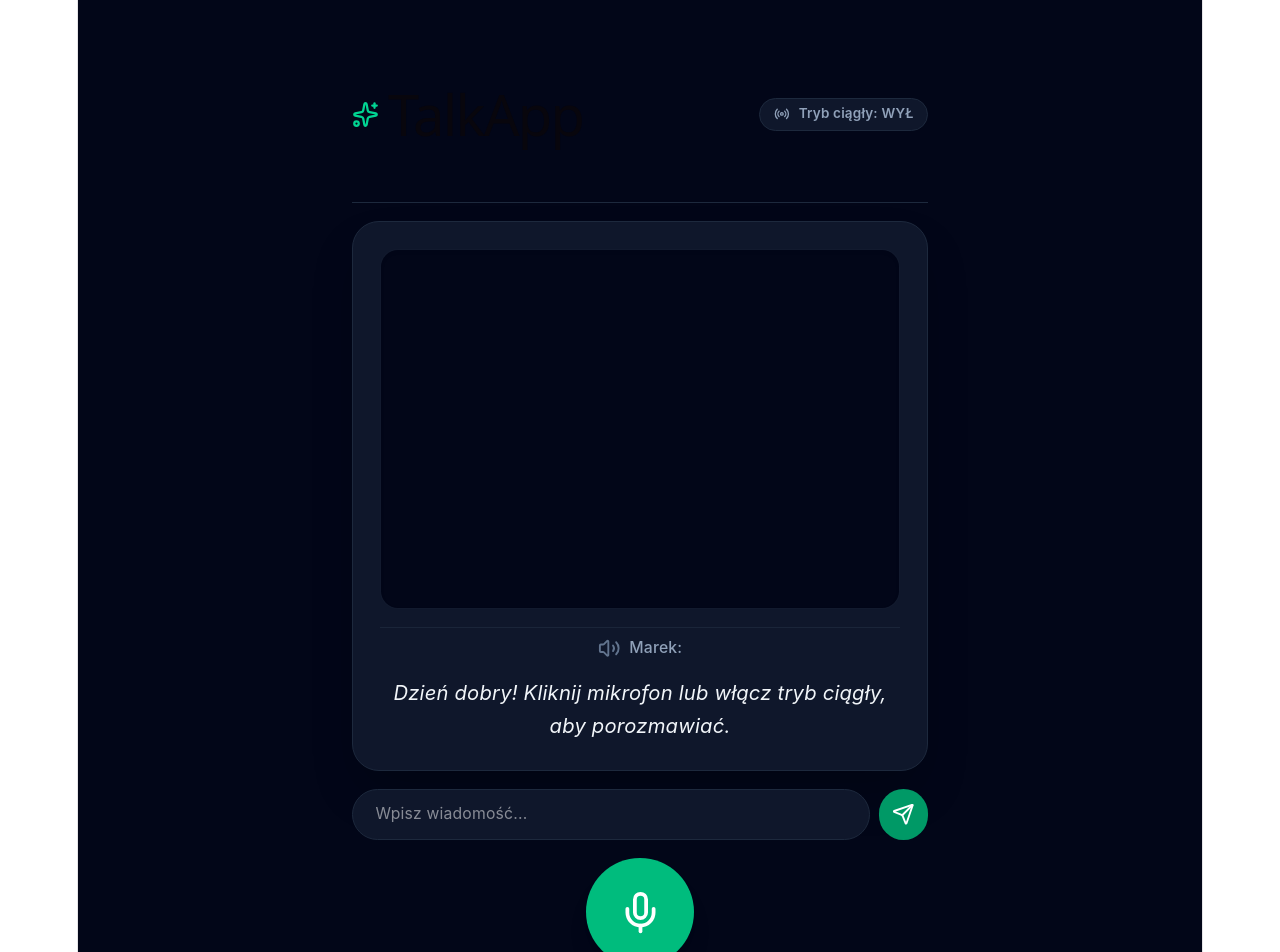
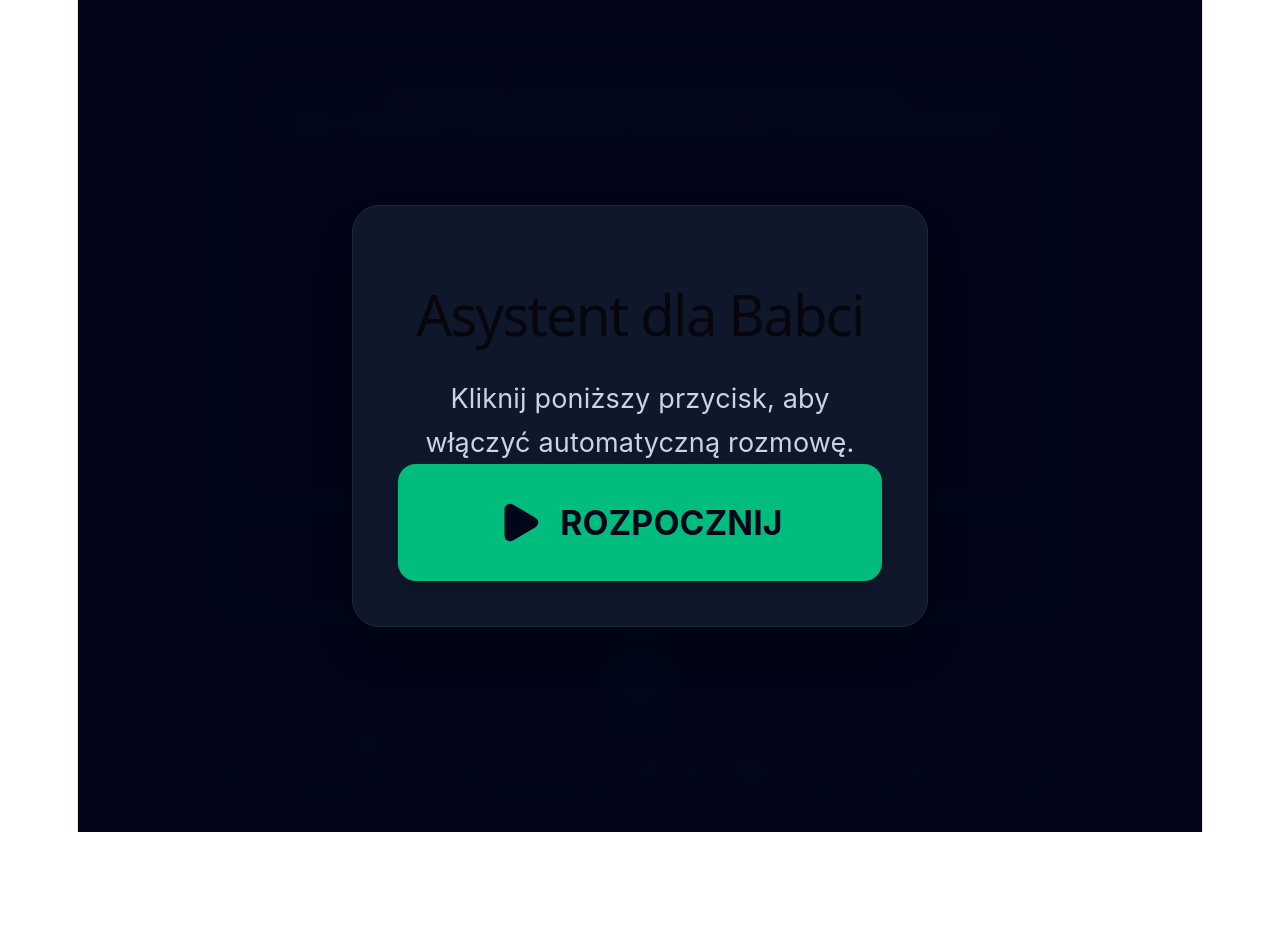
Before and after one commit to Tomaszabc/TalkApp, a React (Vite) app in the folder frontend/: page / in a window 1280 px wide. Shown: the top 952 px of the page. After the commit the page ends 832 px from the top, so only its background shows below. Built offline with nearby package versions, Linux system fonts and the light colour scheme.

Commit message:
simple UI

```diff
--- a/frontend/src/App.tsx
+++ b/frontend/src/App.tsx
@@ -1,21 +1,14 @@
 import React, { useState, useRef, useEffect } from 'react';
-import { Mic, Square, Volume2, Sparkles, Send, Loader2, Radio, User } from 'lucide-react';
+import { Volume2, Mic, Play, Loader2 } from 'lucide-react';
 
 export default function App() {
-  const [isRecording, setIsRecording] = useState(false);
+  const [isStarted, setIsStarted] = useState(false);
   const [isLoading, setIsLoading] = useState(false);
-  const [assistantText, setAssistantText] = useState('Dzień dobry! Kliknij mikrofon lub włącz tryb ciągły, aby porozmawiać.');
+  const [assistantText, setAssistantText] = useState('Dzień dobry! Jestem gotowy do rozmowy.');
   const [userText, setUserText] = useState('');
   const [isSpeaking, setIsSpeaking] = useState(false);
-  const [status, setStatus] = useState('Inicjalizacja awatara...');
-  const [textInput, setTextInput] = useState('');
-
-  // Tryb ciągły (Hands-Free)
-  const [isHandsFree, setIsHandsFree] = useState(false);
-  const isHandsFreeRef = useRef(isHandsFree);
-  useEffect(() => {
-    isHandsFreeRef.current = isHandsFree;
-  }, [isHandsFree]);
+  const [isRecording, setIsRecording] = useState(false);
+  const [status, setStatus] = useState('Ładowanie awatara...');
 
   const mediaRecorderRef = useRef<MediaRecorder | null>(null);
   const audioChunksRef = useRef<Blob[]>([]);
@@ -23,19 +16,16 @@ export default function App() {
   const micAnimationFrameRef = useRef<number | null>(null);
   const silenceStartRef = useRef<number | null>(null);
 
-  // Instancja TalkingHead
   const avatarContainerRef = useRef<HTMLDivElement | null>(null);
   const headRef = useRef<any>(null);
 
   const unlockAudioContext = () => {
-    if (headRef.current?.audioCtx) {
-      if (headRef.current.audioCtx.state === 'suspended') {
-        headRef.current.audioCtx.resume().catch((err: any) => console.warn('Błąd odblokowania AudioContext:', err));
-      }
+    if (headRef.current?.audioCtx && headRef.current.audioCtx.state === 'suspended') {
+      headRef.current.audioCtx.resume().catch(console.warn);
     }
   };
 
-  // Inicjalizacja TalkingHead
+  // 1. Ładowanie Awatara - kontener jest dostępny od razu
   useEffect(() => {
     let isMounted = true;
 
@@ -65,8 +55,8 @@ export default function App() {
 
         if (isMounted) {
           headRef.current = head;
-          setStatus('Gotowy do rozmowy');
-          console.log('✅ Awatar załadowany pomyślnie!', head);
+          setStatus('Naciśnij zielony przycisk, aby rozpocząć');
+          console.log('✅ Awatar gotowy!');
         }
       } catch (err: any) {
         console.error('[AVATAR ERROR]:', err);
@@ -94,9 +84,12 @@ export default function App() {
 
   useEffect(() => cleanupMicContext, []);
 
-  // Odtwarzanie dźwięku i synchronizacja ust
+  // 2. Mowa i synchronizacja ust
   const playBackendTTS = async (text: string) => {
-    if (!text.trim()) return;
+    if (!text.trim()) {
+      restartListeningLater();
+      return;
+    }
 
     try {
       setStatus('Marek przygotowuje odpowiedź...');
@@ -104,103 +97,64 @@ export default function App() {
 
       const response = await fetch('http://127.0.0.1:8000/api/tts', {
         method: 'POST',
-        headers: {
-          'Content-Type': 'application/json'
-        },
+        headers: { 'Content-Type': 'application/json' },
         body: JSON.stringify({ text }),
       });
 
-      if (!response.ok) {
-        const errorText = await response.text();
-        throw new Error(`Błąd HTTP ${response.status}: ${errorText}`);
-      }
-
+      if (!response.ok) throw new Error(`Błąd HTTP ${response.status}`);
       const data = await response.json();
 
-      // DIAGNOSTYKA ODPOWIEDZI BACKENDU
-      console.group('🔍 ODPOWIEDŹ Z BACKENDU (/api/tts)');
-      console.log('Słowa (words):', data.words);
-      console.log('Czasy startu (wtimes):', data.wtimes);
-      console.log('Czasy trwania (wdurations):', data.wdurations);
-      console.log('Długość ciągu Audio (base64 length):', data.audio ? data.audio.length : 0);
+      if (!headRef.current) throw new Error('TalkingHead nie jest zainicjalizowany');
 
-      if (!data.words || data.words.length === 0) {
-        console.error('❌ PROBLEM: Backend przekazał pusta tablicę "words". Usta nie będą się ruszać.');
-      }
-      console.groupEnd();
-
-      if (!headRef.current) {
-        throw new Error('TalkingHead nie jest zainicjalizowany');
-      }
-
-      // base64 -> ArrayBuffer
       const binaryString = window.atob(data.audio);
       const bytes = new Uint8Array(binaryString.length);
-
       for (let i = 0; i < binaryString.length; i++) {
         bytes[i] = binaryString.charCodeAt(i);
       }
 
-      const arrayBuffer = bytes.buffer;
-
-      // AudioContext TalkingHead
       const audioCtx = headRef.current.audioCtx;
-
-      if (!audioCtx) {
-        throw new Error('TalkingHead nie posiada AudioContext');
-      }
-
-      if (audioCtx.state === 'suspended') {
+      if (audioCtx && audioCtx.state === 'suspended') {
         await audioCtx.resume();
       }
 
-      // MP3 -> AudioBuffer
-      const audioBuffer = await audioCtx.decodeAudioData(
-        arrayBuffer.slice(0)
-      );
+      const audioBuffer = await audioCtx.decodeAudioData(bytes.buffer.slice(0));
 
       setStatus('Marek odpowiada...');
+
+      // Przeskalowanie animacji ust dla wolniejszego ruchu (2x)
+      const SLOW_FACTOR = 2.0;
 
       headRef.current.speakAudio(
         {
           audio: audioBuffer,
           words: data.words || [],
-          wtimes: data.wtimes || [],
-          wdurations: data.wdurations || []
+          wtimes: (data.wtimes || []).map((t: number) => t * SLOW_FACTOR),
+          wdurations: (data.wdurations || []).map((d: number) => d * SLOW_FACTOR)
         },
-        {
-          lipsyncLang: 'fi'
-        }
+        { lipsyncLang: 'fi' }
       );
 
       headRef.current.speakMarker(() => {
         setIsSpeaking(false);
-
-        if (isHandsFreeRef.current) {
-          setStatus('Słucham Cię ponownie...');
-          setTimeout(() => {
-            if (isHandsFreeRef.current) {
-              startRecording();
-            }
-          }, 400);
-        } else {
-          setStatus('Dotknij mikrofonu, aby odpowiedzieć');
-        }
+        // Po zakończeniu mowy wznawiamy automatyczny nasłuch
+        restartListeningLater(600);
       });
 
     } catch (err: any) {
       console.error('[TTS ERROR]:', err);
       setIsSpeaking(false);
-      setStatus(`Błąd mowy: ${err.message || err}`);
+      restartListeningLater(1500);
     }
   };
 
+  // 3. Ciągły nasłuch z detekcją ciszy
   const startRecording = async () => {
     unlockAudioContext();
+    cleanupMicContext();
+
     try {
       if (headRef.current) headRef.current.stopSpeaking();
       setIsSpeaking(false);
-      cleanupMicContext();
 
       const stream = await navigator.mediaDevices.getUserMedia({
         audio: { echoCancellation: true, noiseSuppression: true, autoGainControl: true },
@@ -217,12 +171,13 @@ export default function App() {
       mediaRecorder.onstop = async () => {
         stream.getTracks().forEach((track) => track.stop());
         cleanupMicContext();
+        setIsRecording(false);
         await sendAudioToBackend(new Blob(audioChunksRef.current, { type: 'audio/webm' }));
       };
 
       mediaRecorder.start();
       setIsRecording(true);
-      setStatus('Słucham... (powiedz coś)');
+      setStatus('Słucham Cię...');
 
       const audioContext = new (window.AudioContext || (window as any).webkitAudioContext)();
       micAudioContextRef.current = audioContext;
@@ -244,7 +199,7 @@ export default function App() {
         analyser.getByteFrequencyData(dataArray);
         const averageVolume = dataArray.reduce((acc, val) => acc + val, 0) / dataArray.length;
 
-        if (averageVolume > 14) {
+        if (averageVolume > 12) {
           hasSpoken = true;
           silenceStartRef.current = null;
         } else {
@@ -252,8 +207,11 @@ export default function App() {
             silenceStartRef.current = Date.now();
           } else {
             const silentDuration = Date.now() - silenceStartRef.current;
-            if (hasSpoken && silentDuration > 1800) { stopRecording(); return; }
-            if (!hasSpoken && silentDuration > 10000 && !isHandsFreeRef.current) { stopRecording(); return; }
+            // 3.5 sekundy ciszy = koniec wypowiedzi babci
+            if (hasSpoken && silentDuration > 3500) {
+              stopRecording();
+              return;
+            }
           }
         }
         micAnimationFrameRef.current = requestAnimationFrame(checkSilence);
@@ -262,8 +220,8 @@ export default function App() {
       checkSilence();
     } catch (err) {
       console.error(err);
-      setStatus('Brak dostępu do mikrofonu');
-      setIsHandsFree(false);
+      setStatus('Błąd mikrofonu. Ponawiam za 3 sekundy...');
+      restartListeningLater(3000);
     }
   };
 
@@ -272,10 +230,15 @@ export default function App() {
     if (mediaRecorderRef.current && mediaRecorderRef.current.state === 'recording') {
       mediaRecorderRef.current.stop();
       cleanupMicContext();
-      setIsRecording(false);
       setIsLoading(true);
       setStatus('Przetwarzam wypowiedź...');
     }
+  };
+
+  const restartListeningLater = (delayMs = 500) => {
+    setTimeout(() => {
+      startRecording();
+    }, delayMs);
   };
 
   const sendAudioToBackend = async (audioBlob: Blob) => {
@@ -283,25 +246,20 @@ export default function App() {
       const formData = new FormData();
       formData.append('file', audioBlob, 'recording.webm');
       const response = await fetch('http://127.0.0.1:8000/api/transcribe', { method: 'POST', body: formData });
+
       if (!response.ok) throw new Error('Błąd transkrypcji');
       const data = await response.json();
 
-      if (data.text.trim()) {
+      if (data.text && data.text.trim()) {
         setUserText(data.text);
         await handleStreamResponse(data.text);
       } else {
-        if (isHandsFreeRef.current) {
-          setStatus('Nie usłyszałem. Słucham ponownie...');
         setIsLoading(false);
-          setTimeout(() => startRecording(), 500);
-        } else {
-          setStatus('Nie usłyszałem wypowiedzi.');
-          setIsLoading(false);
-        }
+        restartListeningLater(400);
       }
     } catch (err) {
-      setStatus('Błąd transkrypcji');
       setIsLoading(false);
+      restartListeningLater(2000);
     }
   };
 
@@ -314,7 +272,7 @@ export default function App() {
       const response = await fetch('http://127.0.0.1:8000/api/chat/stream', {
         method: 'POST',
         headers: { 'Content-Type': 'application/json' },
-        body: JSON.stringify({ user_id: 'senior_1', message: userPrompt }),
+        body: JSON.stringify({ user_id: 'babcia', message: userPrompt }),
       });
 
       if (!response.ok) throw new Error(`Błąd HTTP: ${response.status}`);
@@ -333,110 +291,95 @@ export default function App() {
       }
       await playBackendTTS(fullText);
     } catch (err: any) {
-      setAssistantText(`Wystąpił problem: ${err.message}`);
-      setStatus('Błąd połączenia');
+      setAssistantText('Wystąpił problem z połączeniem.');
+      setIsLoading(false);
+      restartListeningLater(3000);
     }
   };
 
-  const handleFormSubmit = (e: React.FormEvent) => {
-    e.preventDefault();
-    unlockAudioContext();
-    if (!textInput.trim() || isLoading) return;
-    const msg = textInput;
-    setUserText(msg);
-    setTextInput('');
-    handleStreamResponse(msg);
-  };
+  return (
+    <main className="min-h-screen bg-slate-950 text-slate-100 flex flex-col justify-between items-center p-6 select-none font-sans relative overflow-hidden">
 
-  return (
-    <main className="min-h-screen bg-slate-950 text-slate-100 flex flex-col justify-between items-center p-6 select-none font-sans">
-      <header className="w-full max-w-lg flex items-center justify-between py-4 border-b border-slate-800">
-        <div className="flex items-center gap-2">
-          <Sparkles className="w-6 h-6 text-emerald-400" />
-          <h1 className="text-2xl font-bold">TalkApp</h1>
-        </div>
+      {/* 4. Nakładka startowa do odblokowania Audio (nie ukrywa DOM-u awatara!) */}
+      {!isStarted && (
+        <div className="absolute inset-0 z-50 bg-slate-950/95 backdrop-blur-md flex flex-col items-center justify-center p-6 text-center">
+          <div className="max-w-lg space-y-8 bg-slate-900 border border-slate-800 p-10 rounded-3xl shadow-2xl">
+            <h1 className="text-4xl font-extrabold text-emerald-400">Asystent dla Babci</h1>
+            <p className="text-2xl text-slate-300 leading-relaxed">
+              Kliknij poniższy przycisk, aby włączyć automatyczną rozmowę.
+            </p>
             <button
               onClick={() => {
+                setIsStarted(true);
                 unlockAudioContext();
-            const nextState = !isHandsFree;
-            setIsHandsFree(nextState);
-            if (nextState && !isRecording && !isSpeaking && !isLoading) startRecording();
-            else if (!nextState && isRecording) stopRecording();
+                startRecording();
               }}
-          className={`flex items-center gap-2 px-3 py-1.5 rounded-full text-xs font-semibold border transition-all cursor-pointer ${
-            isHandsFree ? 'bg-emerald-500/20 border-emerald-400 text-emerald-300' : 'bg-slate-900 border-slate-800 text-slate-400'
-          }`}
+              className="w-full py-8 bg-emerald-500 hover:bg-emerald-400 text-slate-950 font-bold text-3xl rounded-2xl shadow-xl transition-all active:scale-95 flex items-center justify-center gap-4 cursor-pointer"
             >
-          <Radio className={`w-3.5 h-3.5 ${isHandsFree ? 'animate-pulse text-emerald-400' : ''}`} />
-          <span>{isHandsFree ? 'Tryb ciągły: WŁ' : 'Tryb ciągły: WYŁ'}</span>
+              <Play className="w-10 h-10 fill-current" />
+              <span>ROZPOCZNIJ</span>
             </button>
-      </header>
-
-      <section className="w-full max-w-lg my-auto py-4 space-y-4">
-        {userText && (
-          <div className="bg-slate-900/80 border border-slate-800 rounded-2xl p-4 shadow-md flex flex-col gap-1.5 animate-fade-in">
-            <div className="flex items-center gap-2 text-emerald-400 text-xs font-semibold uppercase tracking-wider">
-              <User className="w-4 h-4" />
-              <span>Ty powiedziałaś / powiedziałeś:</span>
           </div>
-            <p className="text-sm text-slate-200 leading-relaxed font-medium pl-6">
-              "{userText}"
-            </p>
         </div>
       )}
 
-        <div className="bg-slate-900 border border-slate-800 rounded-3xl p-6 shadow-2xl space-y-4">
-          <div className="w-full h-80 bg-slate-950 rounded-2xl overflow-hidden relative border border-slate-800/60 shadow-inner">
+      {/* Widok Główny */}
+      <section className="w-full max-w-3xl my-auto space-y-6">
+
+        {userText && (
+          <div className="bg-slate-900 border border-slate-800 rounded-2xl p-5 shadow-lg">
+            <span className="text-emerald-400 text-sm font-bold uppercase tracking-wider block mb-1">
+              Babcia powiedziała:
+            </span>
+            <p className="text-2xl text-slate-100 font-medium">"{userText}"</p>
+          </div>
+        )}
+
+        <div className="bg-slate-900 border border-slate-800 rounded-3xl p-6 shadow-2xl space-y-6">
+
+          {/* Kontener Awatara (zawsze wyrenderowany w DOM) */}
+          <div className="w-full h-96 bg-slate-950 rounded-2xl overflow-hidden relative border border-slate-800/80 shadow-inner">
             <div ref={avatarContainerRef} className="w-full h-full" />
+
+            <div className="absolute top-4 left-4 bg-slate-900/90 border border-slate-700 px-4 py-2 rounded-full flex items-center gap-3">
+              {isRecording ? (
+                <>
+                  <span className="w-3.5 h-3.5 bg-rose-500 rounded-full animate-ping" />
+                  <span className="text-rose-400 font-bold">SŁUCHAM...</span>
+                </>
+              ) : isLoading ? (
+                <>
+                  <Loader2 className="w-4 h-4 text-amber-400 animate-spin" />
+                  <span className="text-amber-400 font-bold">MYŚLĘ...</span>
+                </>
+              ) : isSpeaking ? (
+                <>
+                  <Volume2 className="w-4 h-4 text-emerald-400 animate-pulse" />
+                  <span className="text-emerald-400 font-bold">MÓWIĘ...</span>
+                </>
+              ) : (
+                <span className="text-slate-400 font-medium">{status}</span>
+              )}
+            </div>
           </div>
 
-          <div className="flex items-center justify-center gap-2 text-slate-400 text-sm font-medium pt-2 border-t border-slate-800/80">
-            <Volume2 className={`w-5 h-5 ${isSpeaking ? 'text-emerald-400 animate-pulse' : 'text-slate-500'}`} />
-            <span>Marek:</span>
-          </div>
-
-          <p className="text-lg leading-relaxed text-slate-100 min-h-[60px] text-center italic">
+          {/* Duży tekst odpowiedzi dla seniora */}
+          <div className="p-4 bg-slate-950/60 rounded-2xl border border-slate-800/80 min-h-[90px] flex items-center justify-center">
+            <p className="text-2xl font-medium leading-relaxed text-slate-100 text-center">
               {assistantText}
             </p>
           </div>
+        </div>
       </section>
 
-      <footer className="w-full max-w-lg flex flex-col items-center pb-6 gap-4">
-        <form onSubmit={handleFormSubmit} className="w-full flex gap-2">
-          <input
-            type="text"
-            value={textInput}
-            onChange={(e) => setTextInput(e.target.value)}
-            disabled={isLoading || isRecording}
-            placeholder="Wpisz wiadomość..."
-            className="flex-1 bg-slate-900 border border-slate-800 rounded-full px-5 py-3 text-sm focus:outline-none focus:border-emerald-500 text-white disabled:opacity-50"
-          />
-          <button
-            type="submit"
-            disabled={isLoading || isRecording}
-            className="bg-emerald-600 hover:bg-emerald-500 p-3 rounded-full text-white cursor-pointer disabled:opacity-50"
-          >
-            <Send className="w-5 h-5" />
-          </button>
-        </form>
-
-        <button
-          onClick={isRecording ? stopRecording : startRecording}
-          disabled={isLoading}
-          className={`w-24 h-24 rounded-full flex items-center justify-center transition-all duration-300 shadow-xl cursor-pointer ${
-            isRecording ? 'bg-rose-600 ring-8 ring-rose-500/30 scale-105 animate-pulse' : 'bg-emerald-500 hover:bg-emerald-400 active:scale-95'
-          } ${isLoading ? 'opacity-60 cursor-not-allowed' : ''}`}
-        >
-          {isLoading ? (
-            <Loader2 className="w-10 h-10 text-white animate-spin" />
-          ) : isRecording ? (
-            <Square className="w-8 h-8 text-white fill-white" />
-          ) : (
-            <Mic className="w-10 h-10 text-white" />
-          )}
-        </button>
-
-        <p className="text-sm font-medium text-slate-400">{status}</p>
+      {/* Dolny pasek stanu mikrofonu */}
+      <footer className="w-full max-w-md flex flex-col items-center pb-4">
+        <div className={`p-5 rounded-full transition-all duration-300 ${
+          isRecording ? 'bg-rose-500/20 border-2 border-rose-500 scale-110' : 'bg-slate-900 border border-slate-800'
+        }`}>
+          <Mic className={`w-10 h-10 ${isRecording ? 'text-rose-500 animate-pulse' : 'text-slate-500'}`} />
+        </div>
+        <p className="text-lg font-semibold text-slate-400 mt-2">{status}</p>
       </footer>
     </main>
   );
```
Also changed, not shown: 1 other file (tests, documents, lock files or other folders). Lines whose indentation alone changed are shown as unchanged.
